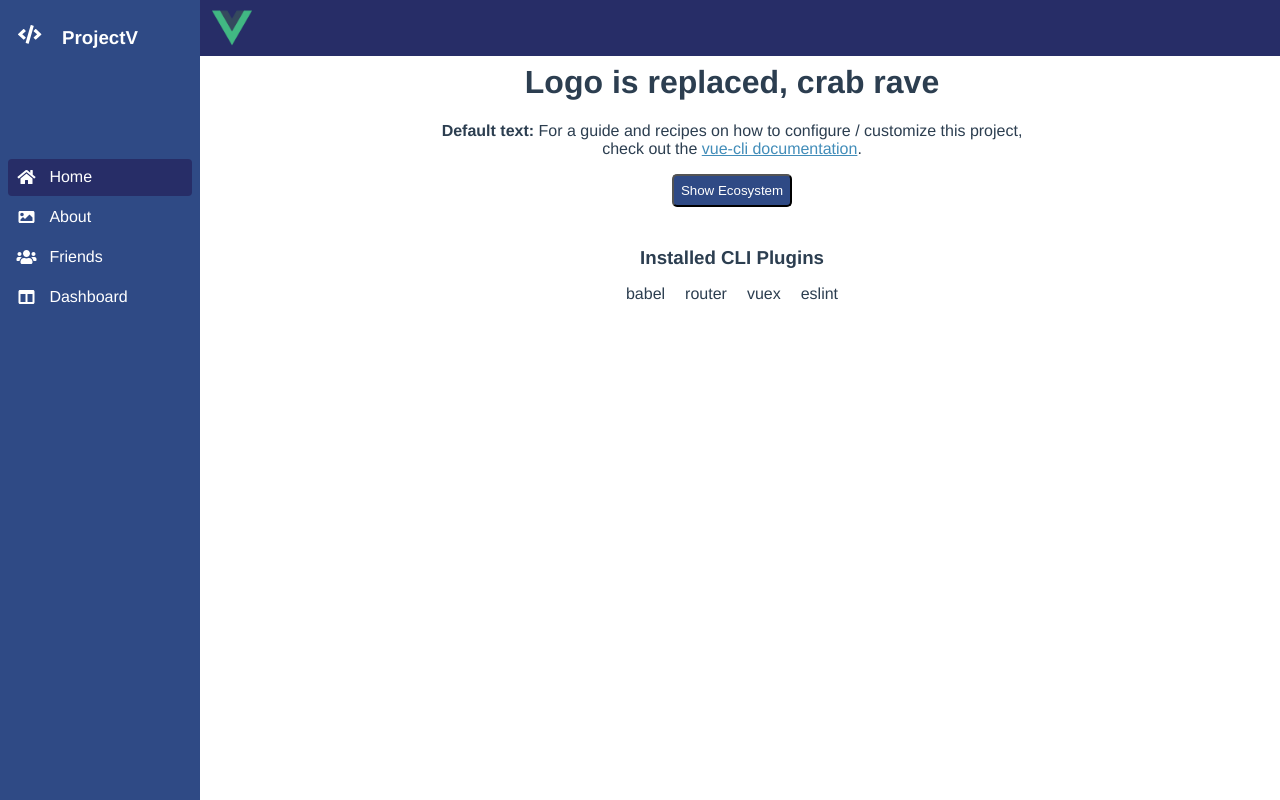
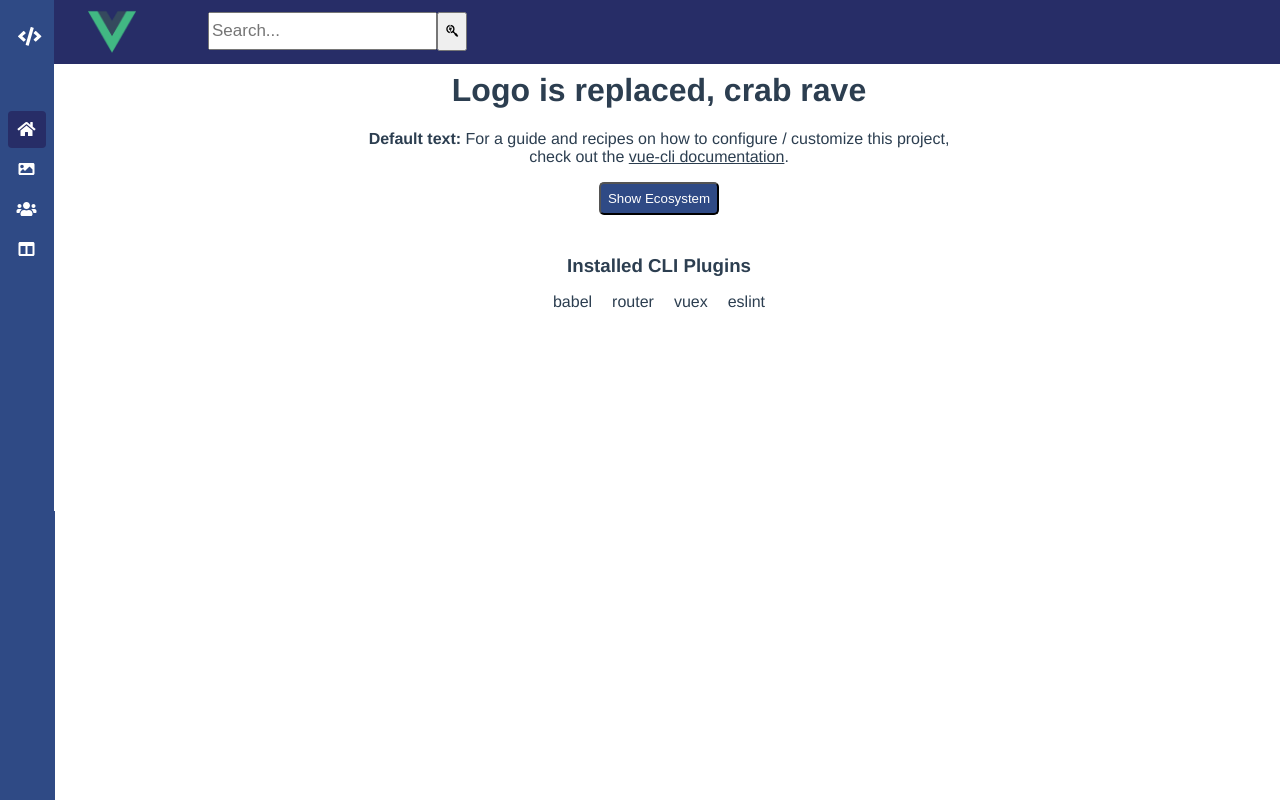
Before and after one commit to ranonsew/first-vue-github, a Vue app: page / in a window 1280 px wide. Built offline with nearby package versions, Linux system fonts and the light colour scheme.

Commit message:
header and searchbar
searchbar styling needs work, implementation also needs a hell of a lot of work

header needs some work

favicon not working out the way I hoped unfortunately, gotta find some way to do it

figured out the fade in and out thing, need to change fade-enter to fade-enter-from (v3)

```diff
--- a/src/App.vue
+++ b/src/App.vue
@@ -1,7 +1,7 @@
 <template>
   <!-- <Header /> -->
   <!-- <Sidebar :style="{ 'margin-top': 'calc(var(--header-height) + 1rem)' }" /> -->
-  <Header :style="{ 'margin-left': sidebarWidth }" />
+  <Header />
   <Sidebar />
   <div
     :style="{
@@ -30,12 +30,14 @@ export default {
 @import url("https://fonts.googleapis.com/css2?family=Poppins:wght@200&display=swap");
 :root {
   /* --color-hover-blue: #384ba1; */
+  font-size: 16px;
   --color-blue: #2f4a85;
-  --color-hover-blue: #428db9;
-  --color-active-blue: #272d67;
+  --color-light-blue: #428db9;
+  --color-dark-blue: #272d67;
+  --color-darker-blue: #1b2050;
   --color-offwhite: rgba(255, 255, 255, 0.85);
-  --header-height: 40px;
-  font-size: 16px;
+  --header-height: 3rem;
+  --sb-transition-speed: 0.3s;
   font-family: "Poppins", sans-serif;
 }
 #app {
--- a/src/assets/Buttons.css
+++ b/src/assets/Buttons.css
@@ -11,11 +11,7 @@
 .bg-blue {
     color: white;
     background-color: var(--color-blue);
-    /*since sidebar root isn't scoped, should replace and rename these vars in app
-    probably, since it would make sense for root to be non-scoped there instead*/
-    /* background-color: #2f4a85; */
 }
 .bg-blue:hover {
-    background-color: var(--color-hover-blue);
-    /* background-color: #384ba1; */
+    background-color: var(--color-light-blue);
 }
--- a/src/components/Navigation/Sidebar.vue
+++ b/src/components/Navigation/Sidebar.vue
@@ -8,7 +8,9 @@
       >
         <i class="fas fa-code" />
       </span>
-      <span v-if="!collapsed">ProjectV</span>
+      <transition name="fade">
+        <span v-show="!collapsed">ProjectV</span>
+      </transition>
     </h3>
 
     <!-- tool tip on icon? Or in sidebarlinks? -->
@@ -35,74 +37,60 @@ export default {
   setup() {
     return { collapsed, toggleSidebar, sidebarWidth };
   },
+  // computed: {
+  //   extraTime() {
+  //     setTimeout(()=>{return "ProjectV"}, 1000);
+  //     return "ProjectV";
+  //   },
+  // },
 };
 </script>
 
-<style>
-/* this here style isn't scoped, so that's why lmao */
-:root {
-  /* --sidebar-bg-color: #2f4a85;
-  --sidebar-item-hover: #384ba1;
-  --sidebar-item-active: #272d67;
-  font-size: 16px; */
-  --sidebar-bg-color: var(--color-blue);
-  --sidebar-item-hover: var(--color-hover-blue);
-  --sidebar-item-active: var(--color-active-blue);
-  /* unsure if I should just rename the lower variables lmao */
-  --transition-speed: 0.3s;
-}
-</style>
-
 <style scoped>
+/* sidebar */
 #sidebar {
   color: white;
-  background-color: var(--sidebar-bg-color);
+  background-color: var(--color-blue);
   float: left;
   position: fixed;
   z-index: 1;
   top: 0;
   left: 0;
   bottom: 0;
-  padding: 0.5em;
-  transition: var(--transition-speed) ease;
+  padding: 0.5rem;
+  transition: var(--sb-transition-speed) ease;
   display: flex;
   flex-direction: column;
 }
 #sidebar h3 {
-  height: 7rem;
+  height: 4rem;
 }
 
+/* collapsing icon */
 .collapse-icon {
   position: absolute;
-  top: 1.5rem;
+  top: 1.65rem;
   left: 0.25rem;
   padding: 0 0.75em;
   /* color: var(--color-offwhite); */
   color: white;
-  transition: var(--transition-speed) linear;
+  transition: var(--sb-transition-speed) linear;
   cursor: pointer;
 }
 .rotate-180 {
   transform: rotate(360deg);
-  transition: var(--transition-speed) linear;
+  transition: var(--sb-transition-speed) linear;
 }
 
-/* incomplete stuff that may or may not be reintroduced later */
-/* .line-1::before,
-  .line-1::after {
-    content: "";
-    background-color: var(--color-offwhite);
-    display: block;
-    height: 0.3rem;
-    width: 100%;
-  }
-  .line-0::before,
-  .line-0::after {
-    content: "";
-    background-color: var(--color-offwhite);
-    display: block;
-    height: 0.3rem;
-    width: 100%;
-    opacity: 0;
-  } */
+/* fading effect */
+.fade-enter-active {
+  transition: opacity var(--sb-transition-speed) ease-in;
+}
+.fade-leave-active {
+  transition: opacity 0.2s ease-out;
+}
+.fade-enter-from, /* this cunt was the culprit, v3 changed it to need -enter-from and not just -enter */
+.fade-leave-to {
+  opacity: 0;
+}
 </style>
--- a/src/components/Navigation/SidebarLinks.vue
+++ b/src/components/Navigation/SidebarLinks.vue
@@ -67,7 +67,7 @@ export default {
   text-decoration: none;
 }
 .link:hover {
-  background-color: var(--sidebar-item-hover);
+  background-color: var(--color-light-blue);
 }
 
 /* tool tip not working yet :( */
@@ -112,7 +112,7 @@ export default {
 } */
 
 .link.active {
-  background-color: var(--sidebar-item-active);
+  background-color: var(--color-dark-blue);
 }
 .link .icon {
   flex-shrink: 0;
--- a/src/components/Navigation/sidebarState.js
+++ b/src/components/Navigation/sidebarState.js
@@ -1,7 +1,7 @@
 import { ref, computed } from "vue";
 
 //
-export const collapsed = ref(false);
+export const collapsed = ref(true); // this determines default state of sidebar
 // current value toggled into not of itself, so if true, now false, and vice versa
 export const toggleSidebar = () => (collapsed.value = !collapsed.value);
 
--- a/src/components/TopSection/Header.vue
+++ b/src/components/TopSection/Header.vue
@@ -3,14 +3,17 @@
     <!-- logo goes here probably -->
     <img alt="Vue logo" src="../../assets/logo.png" />
     <!-- search component here -->
+    <SearchBar />
   </div>
 </template>
 
 <script>
+import SearchBar from "./SearchBar.vue";
+
 export default {
   name: "Header",
   props: {},
-  components: {},
+  components: { SearchBar },
   setup() {
     return {};
   },
@@ -20,7 +23,7 @@ export default {
 <style scoped>
 #header {
   color: white;
-  background-color: var(--color-active-blue);
+  background-color: var(--color-dark-blue);
   float: top;
   position: fixed;
   z-index: 1;
@@ -32,8 +35,10 @@ export default {
   display: flex;
   flex-direction: row;
   height: var(--header-height);
+  /* justify-content: space-between; */
+  /* align-items: center; */
 }
 #header img {
-  margin-left: 1.25em;
+  margin-left: 5rem;
 }
 </style>
--- a/src/components/TopSection/SearchBar.vue
+++ b/src/components/TopSection/SearchBar.vue
@@ -0,0 +1,40 @@
+<template>
+  <div id="search">
+    <form action="/action_page.php">
+      <input
+        id="searchBar"
+        type="text"
+        placeholder="Search..."
+        name="searchQuery"
+      />
+      <button type="submit" class="btn searchBtn">
+        <i class="fab fa-searchengin" />
+      </button>
+    </form>
+  </div>
+</template>
+
+<script>
+export default {
+  name: "SearchBar",
+  props: {},
+  setup() {
+    return {};
+  },
+};
+</script>
+
+<style scoped>
+#search {
+  margin: 0.25rem 4.5rem;
+  height: calc(var(--header-height)-1.5rem);
+}
+#searchBar {
+  height: 2rem;
+  font-size: 17px;
+}
+.searchBtn {
+  height: 2.4rem;
+}
+</style>
+<style src="../../assets/Buttons.css" scoped></style>
```
Also changed, not shown: 1 other file (tests, documents, lock files or other folders).
